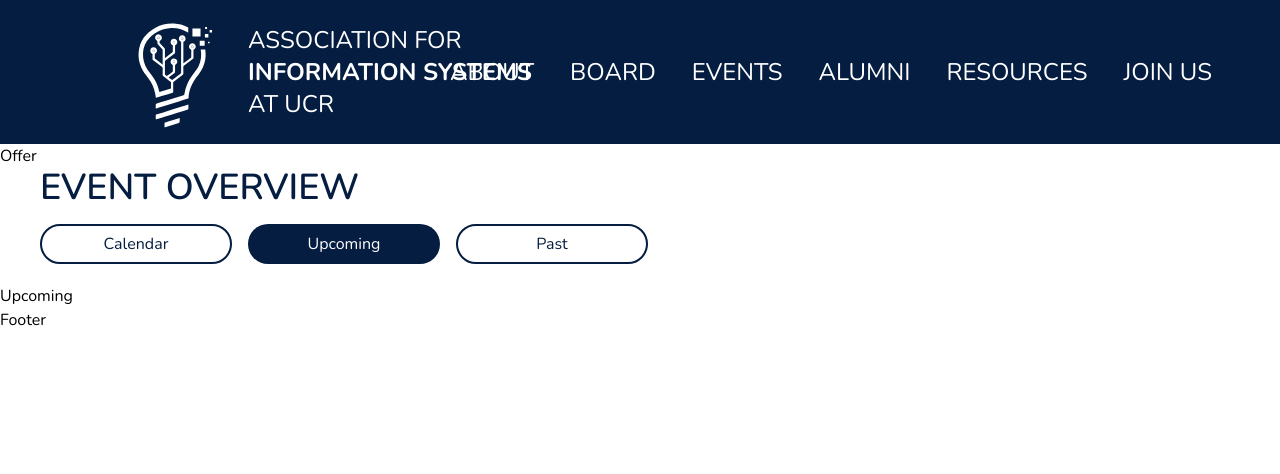
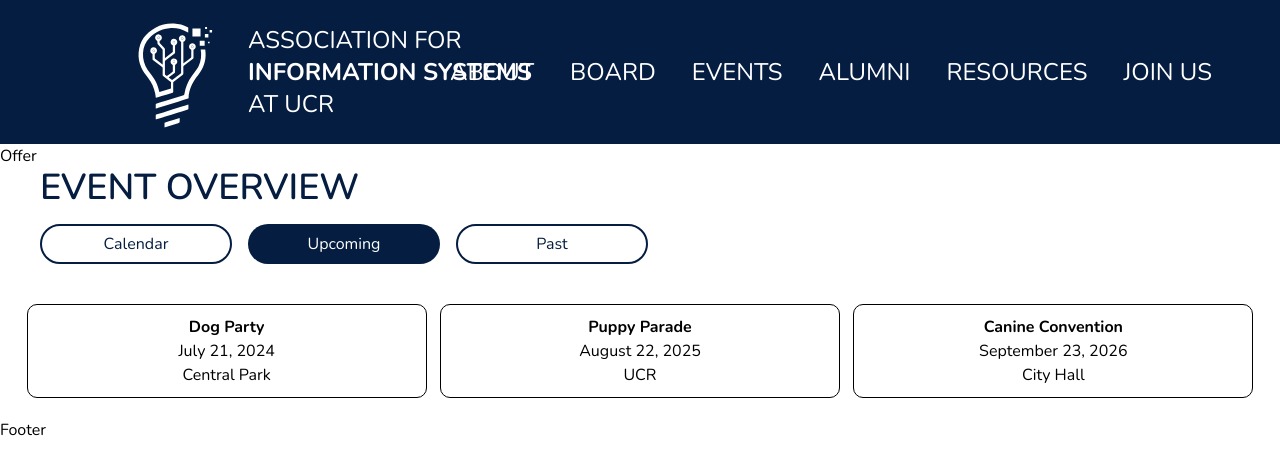
Before and after one commit to acm-ucr/ais-website, a Next.js app: page /events in a window 1280 px wide. Both pictures are taken after a click on the button "Upcoming". Shown: the top 474 px of the page. Built offline with nearby package versions, Linux system fonts and the light colour scheme.

Commit message:
changed the cards color+size

```diff
--- a/src/components/calendar/Upcoming.jsx
+++ b/src/components/calendar/Upcoming.jsx
@@ -1,7 +1,53 @@
 import React from "react";
 
 const Upcoming = () => {
-  return <div>Upcoming</div>;
+  const events = [
+    {
+      id: 1,
+      name: "Dog Party",
+      date: "July 21, 2024",
+      location: "Central Park",
+    },
+    {
+      id: 2,
+      name: "Puppy Parade",
+      date: "August 22, 2025",
+      location: "UCR",
+    },
+    {
+      id: 3,
+      name: "Canine Convention",
+      date: "September 23, 2026",
+      location: "City Hall",
+    },
+  ];
+
+  return (
+    <div
+      style={{
+        display: "flex",
+        justifyContent: "space-around",
+        padding: "20px",
+      }}
+    >
+      {events.map((event) => (
+        <div
+          key={event.id}
+          style={{
+            width: "400px",
+            border: "1px solid black",
+            borderRadius: "10px",
+            padding: "10px",
+            textAlign: "center",
+          }}
+        >
+          <h3 style={{ color: "black", fontWeight: "bold" }}>{event.name}</h3>
+          <p style={{ color: "black" }}>{event.date}</p>
+          <p style={{ color: "black" }}>{event.location}</p>
+        </div>
+      ))}
+    </div>
+  );
 };
 
 export default Upcoming;
```
